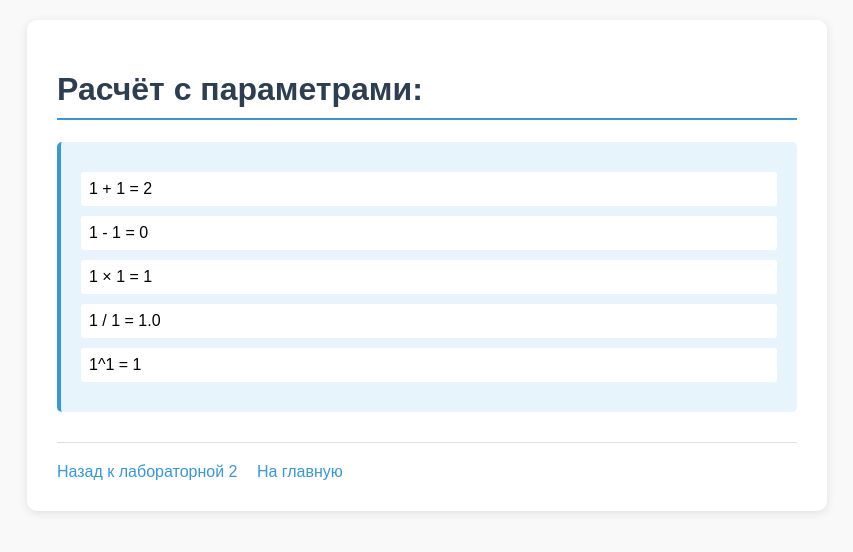
After one commit to AriNeyvert/web-back-labs, a Flask app: page /lab2/calc/1/1 in a window 1280 px wide. The commit adds this page. Shown: the top 552 px of the page, without its empty margins (213-1066 px from the left). Run offline with Flask 3, Linux system fonts and the light colour scheme.

Commit message:
Выражения

```diff
--- a/app.py
+++ b/app.py
@@ -20,6 +20,7 @@ def index():
         <h1>НГТУ, ФБ, WEB-программирование, часть 2.<br> Список лабораторных</h1>
         <ul>
             <li><a href="/lab1">Первая лабораторная</a></li>
+            <li><a href="/lab2">Вторая лабораторная</a></li>
         </ul>
         <footer>
             <p>Нейверт Арина Сергеевна</p>
@@ -609,3 +610,26 @@ def lab2():
 def filters():
     phrase = "О <b>сколько</b> <u>нам</u> <i>открытий</i> чудных ..."
     return render_template('filter.html', phrase = phrase)
+
+@app.route('/lab2/calc/<int:a>/<int:b>')
+def calc(a, b):
+    # Выполняем математические операции
+    operations = {
+        'sum': a + b,
+        'difference': a - b,
+        'product': a * b,
+        'quotient': a / b if b != 0 else 'деление на ноль',
+        'power': a ** b
+    }
+
+    return render_template('calc.html', a=a, b=b, operations=operations)
+
+@app.route('/lab2/calc/')
+def calc_default():
+    """Перенаправляет с /lab2/calc/ на /lab2/calc/1/1"""
+    return redirect('/lab2/calc/1/1')
+
+@app.route('/lab2/calc/<int:a>')
+def calc_single(a):
+    """Перенаправляет с /lab2/calc/a на /lab2/calc/a/1"""
+    return redirect(f'/lab2/calc/{a}/1')
--- /dev/null
+++ b/templates/calc.html
@@ -0,0 +1,71 @@
+<!doctype html>
+<html>
+<head>
+    <meta charset="utf-8">
+    <title>Математические операции</title>
+    <style>
+        body {
+            font-family: Arial, sans-serif;
+            max-width: 800px;
+            margin: 0 auto;
+            padding: 20px;
+            background-color: #f9f9f9;
+        }
+        .container {
+            background: white;
+            padding: 30px;
+            border-radius: 10px;
+            box-shadow: 0 2px 10px rgba(0,0,0,0.1);
+        }
+        h1 {
+            color: #2c3e50;
+            border-bottom: 2px solid #3498db;
+            padding-bottom: 10px;
+        }
+        .operations {
+            background: #e8f4fc;
+            padding: 20px;
+            border-radius: 5px;
+            margin: 20px 0;
+            border-left: 4px solid #3498db;
+        }
+        .operation {
+            margin: 10px 0;
+            padding: 8px;
+            background: white;
+            border-radius: 3px;
+        }
+        .links {
+            margin-top: 30px;
+            padding-top: 20px;
+            border-top: 1px solid #ddd;
+        }
+        a {
+            color: #3498db;
+            text-decoration: none;
+            margin-right: 15px;
+        }
+        a:hover {
+            text-decoration: underline;
+        }
+    </style>
+</head>
+<body>
+    <div class="container">
+        <h1>Расчёт с параметрами:</h1>
+
+        <div class="operations">
+            <div class="operation">{{ a }} + {{ b }} = {{ operations.sum }}</div>
+            <div class="operation">{{ a }} - {{ b }} = {{ operations.difference }}</div>
+            <div class="operation">{{ a }} × {{ b }} = {{ operations.product }}</div>
+            <div class="operation">{{ a }} / {{ b }} = {{ operations.quotient }}</div>
+            <div class="operation">{{ a }}^{{ b }} = {{ operations.power }}</div>
+        </div>
+
+        <div class="links">
+            <a href="/lab2/">Назад к лабораторной 2</a>
+            <a href="/">На главную</a>
+        </div>
+    </div>
+</body>
+</html>
```
Also changed, not shown: templates/lab2.html (+21 -13 lines).
